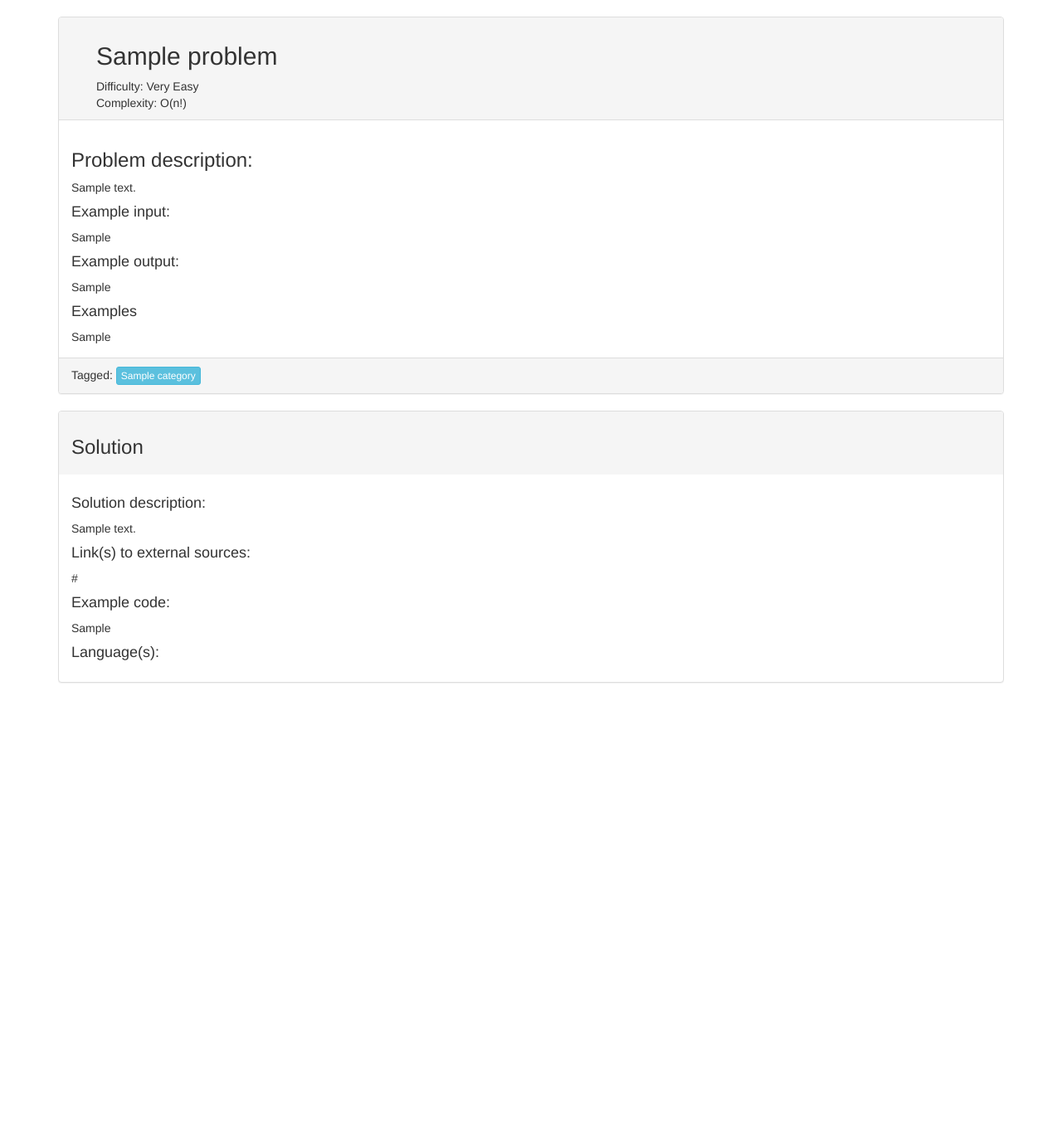
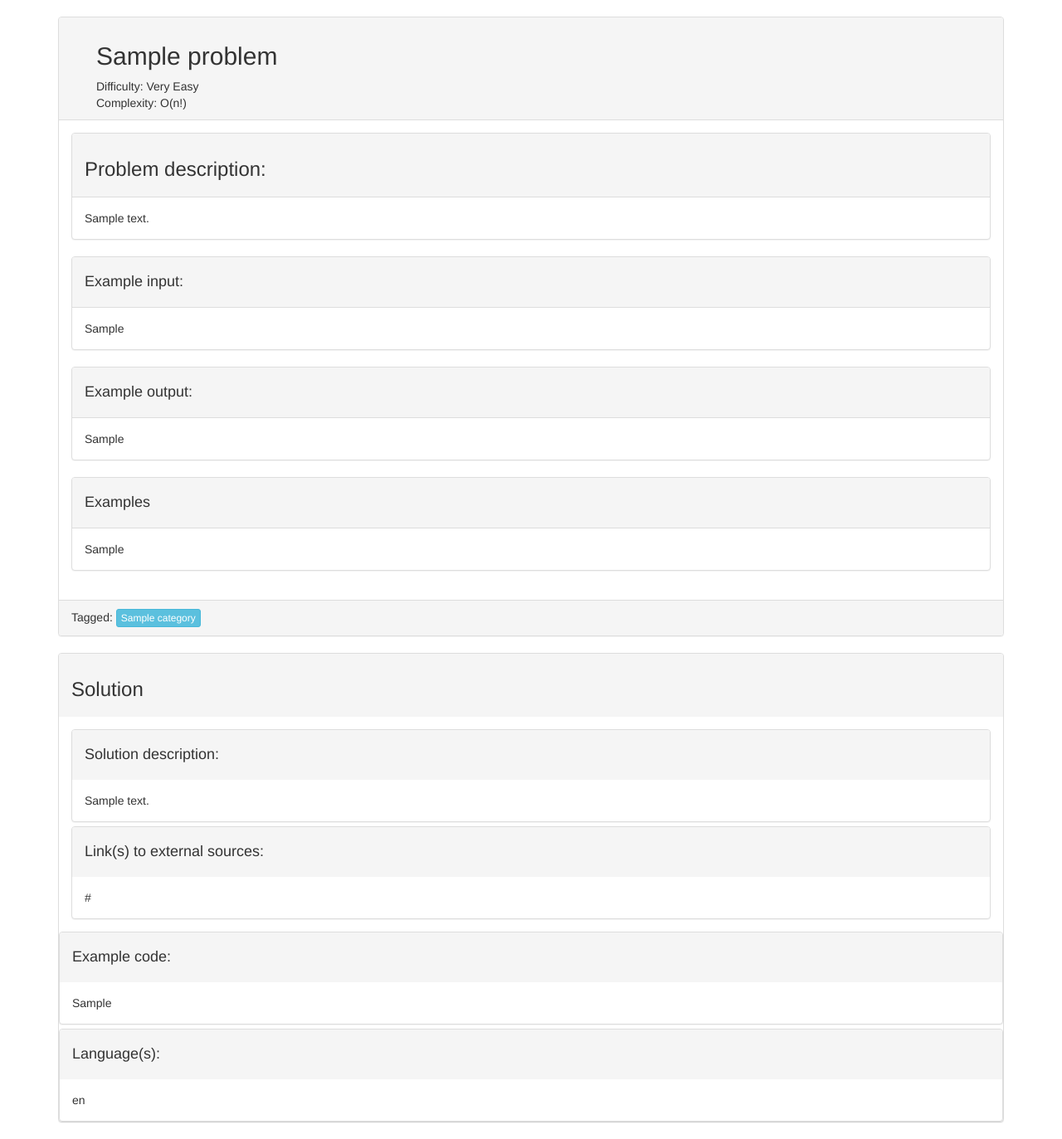
Before and after one commit to Hannarst/FindingProblems, a Django app: page /problems/view/1 in a window 1280 px wide. Shown: the part 52-1425 px from the top of the page at 83% size. Before the commit the page ends 875 px from the top, so only its background shows below. Run offline with Django 3.2, Linux system fonts and the light colour scheme; tables that the repository leaves empty hold one stand-in row (values such as "Sample post"); some libraries are stand-ins or nearby versions.

Commit message:
[ui] sorted out panel stuff when viewing problem.

```diff
--- a/problems/templates/problems/view_problem.html
+++ b/problems/templates/problems/view_problem.html
@@ -24,19 +24,43 @@
             {% endif %}
         </div>
         <div class="panel-body">
+            <div class="panel panel-default">
+                <div class="panel-heading clearfix" style="...">
                     <h3>Problem description:</h3>
+                </div>
+                <div class="panel-body">
                     {{content.problem_description_html|safe}}
+                </div>
+            </div>
             {% if content.example_input != "No example input provided." %}
+                <div class="panel panel-default">
+                    <div class="panel-heading clearfix" style="...">
                         <h4>Example input:</h4>
+                    </div>
+                    <div class="panel-body">
                         {{content.example_input_html|safe}}
+                    </div>
+                </div>
             {% endif %}
             {% if content.example_output != "No example output provided." %}
+                <div class="panel panel-default">
+                    <div class="panel-heading clearfix" style="...">
                         <h4>Example output:</h4>
+                    </div>
+                    <div class="panel-body">
                         {{content.example_output_html|safe}}
+                    </div>
+                </div>
             {% endif %}
             {% if content.examples != "No example(s) provided." %}
+                <div class="panel panel-default">
+                    <div class="panel-heading clearfix" style="...">
                         <h4>Examples</h4>
+                    </div>
+                    <div class="panel-body">
                         {{content.examples_html|safe}}
+                    </div>
+                </div>
             {% endif %}
         </div>
         <div class="panel-footer" style="overflow:auto">
@@ -65,19 +89,44 @@
                 <h3> Solution </h3>
             </div>
             <div class="panel-body">
+                <div class="panel panel-default">
+                    <div class="panel-heading clearfix" style="...">
                         <h4>Solution description:</h4>
+                    </div>
+                        <div class="panel-body">
                         {{solution.solution_description_html|safe}}
+                            </div>
+                </div>
                 {% if solution.links != "No links." %}
+                    <div class="panel panel-default">
+                        <div class="panel-heading clearfix" style="...">
                             <h4>Link(s) to external sources:</h4>
+                        </div>
+                            <div class="panel-body">
                             {{solution.links_html|safe}}
+                            </div>
+                        </div>
+                    </div>
                 {% endif %}
                 {% if solution.example_code != "No example solution code." %}
+                    <div class="panel panel-default">
+                        <div class="panel-heading clearfix" style="...">
                             <h4>Example code:</h4>
+                        </div>
+                            <div class="panel-body">
                             {{solution.example_code_html|safe}}
+                                </div>
+                    </div>
                 {% endif %}
                 {% if solution.language != "No example solution code." %}
+                    <div class="panel panel-default">
+                        <div class="panel-heading clearfix" style="...">
                             <h4>Language(s):</h4>
-                    {{solution.language_html|safe}}
+                        </div>
+                            <div class="panel-body">
+                            {{solution.language}}
+                        </div>
+                    </div>
                 {% endif %}
             </div>
         </div>
```
Lines whose indentation alone changed are shown as unchanged.
